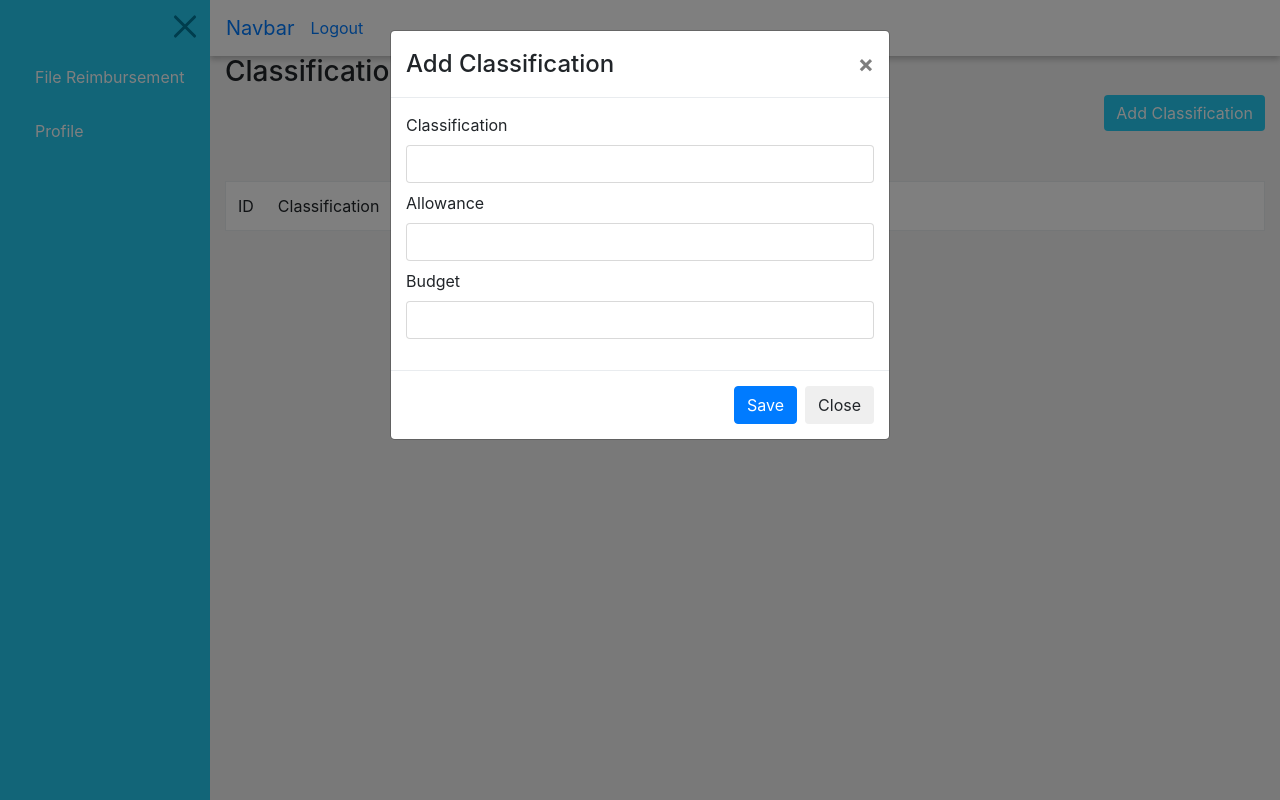
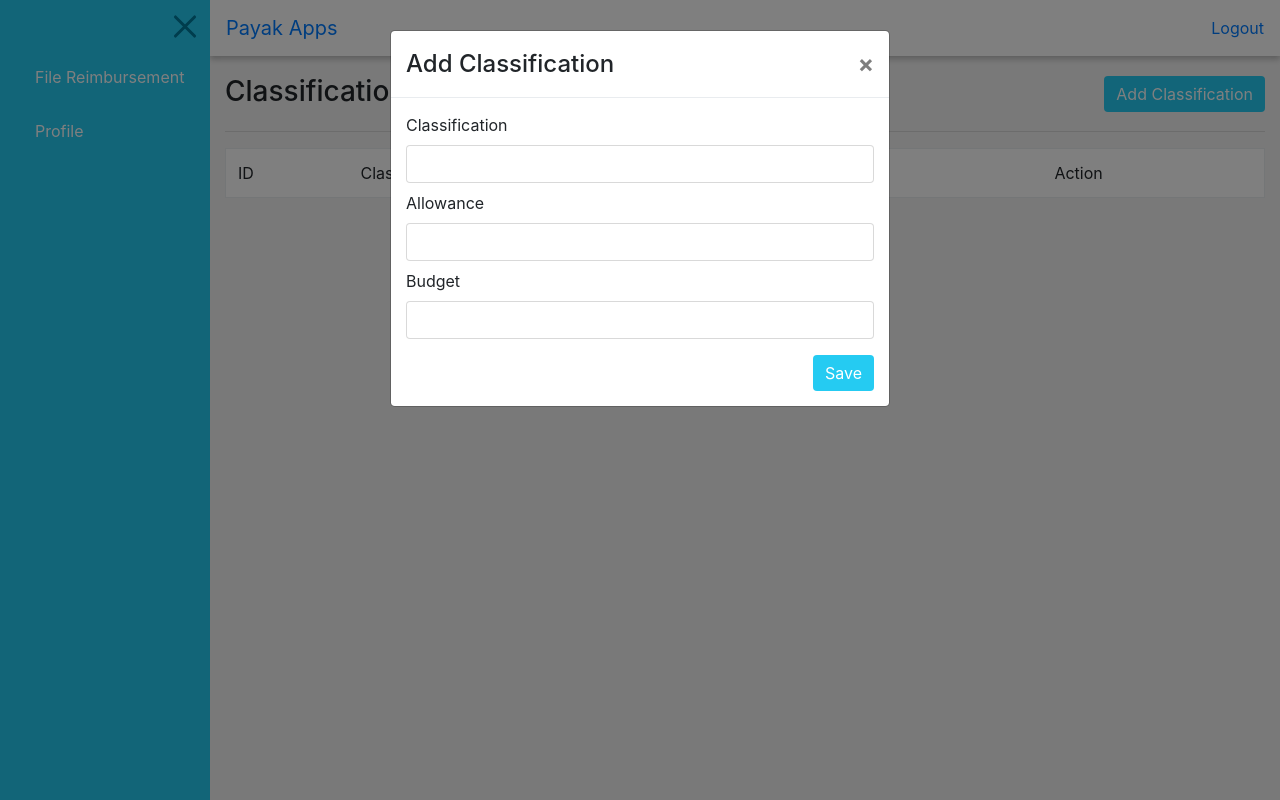
Before and after one commit to Jcarnecer/expense, a CodeIgniter app: page /expense/index.php/expense/classification in a window 1280 px wide, after a click on "Add Classification". Run offline with CodeIgniter, Linux system fonts and the light colour scheme; the visitor is signed in with stand-in values (Sample User, id 1); data comes from the database, SQL or seed files in the repository; lists and menus that the app fills with data are empty; style sheets or scripts are compiled from the project's sources; some libraries are stand-ins or nearby versions.

Commit message:
Edited UI

```diff
--- a/application/controllers/Expense.php
+++ b/application/controllers/Expense.php
@@ -55,7 +55,7 @@ class Expense extends MY_Controller {
                 <td><?= $row->classification ?></td>
                 <td><?= $row->allowance_per_user ?></td>
                 <td>
-                    <button type="button" class="btn btn-primary edit_classification" data-toggle="modal" data-budget="<?= $row->budget ?>" data-id="<?= secret_url('encrypt',$row->id) ?>" data-classification="<?= $row->classification ?>" data-allowance="<?= $row->allowance_per_user ?>"  data-target="#edit_modal">Edit</button>
+                    <button type="button" class="btn btn-primary edit_classification custom-button" data-toggle="modal" data-budget="<?= $row->budget ?>" data-id="<?= secret_url('encrypt',$row->id) ?>" data-classification="<?= $row->classification ?>" data-allowance="<?= $row->allowance_per_user ?>"  data-target="#edit_modal">Edit</button>
                     <button type="button" class="btn btn-secondary reset_allowance" data-toggle="modal" data-budget="<?= $row->budget ?>" data-id="<?= secret_url('encrypt',$row->id) ?>" data-classification="<?= $row->classification ?>" data-allowance="<?= $row->allowance_per_user ?>"  data-target="#reset-allowance-modal">Reset Allowance</button>
                 </td>
             </tr>
--- a/application/views/expense/classification.php
+++ b/application/views/expense/classification.php
@@ -1,8 +1,9 @@
 <div class="container">
-    <h3>Classification</h3>
-    <div class="table-responsive">
+    <h3 class="title">Classification</h3>
     <button type="button" class="btn btn-info custom-button float-right" data-toggle="modal" data-target="#add_modal">Add Classification</button>
-        <table class="table table-bordered exp-tbl" id="exptbl">
+    <hr>
+    <!-- <div class="table-responsive"> -->
+        <table class="table table-bordered exp-tbl table-responsive" id="exptbl">
             <thead>
                 <tr>
                     <th>ID</th>
@@ -16,7 +17,7 @@
 
             </tbody>
         </table>
-    </div>
+    <!-- </div> -->
 </div>
 
 <?php $this->load->view('expense/partials/add_classification_modal') ?>
--- a/application/views/expense/partials/add_classification_modal.php
+++ b/application/views/expense/partials/add_classification_modal.php
@@ -20,12 +20,12 @@
 						<input class="form-control" id="a-b" type="text" name="budget">
 						<h5 class="text-danger" id="b-error"></h5>
 					</div>
+				</form>
+				<button type="submit" class="btn btn-primary custom-button float-right">Save</button>
 			</div>
-			<div class="modal-footer">
-				<button type="submit" class="btn btn-primary">Save</button>
-			</form>
-				<button type="button" class="btn btn-default" data-dismiss="modal">Close</button>
-			</div>
+			<!-- <div class="modal-footer">
+
+			</div> -->
 		</div>
   </div>
 </div>
--- a/application/views/expense/partials/edit_classification_modal.php
+++ b/application/views/expense/partials/edit_classification_modal.php
@@ -17,11 +17,8 @@
                         <label>Budget</label>
 						<input class="form-control" type="text" id="budget" name="budget">
 					</div>
-			</div>
-			<div class="modal-footer">
-				<button type="submit" class="btn btn-primary">Save</button>
-			</form>
-				<button type="button" class="btn btn-default" data-dismiss="modal">Close</button>
+				</form>
+				<button type="submit" class="btn custom-button float-right">Save</button>
 			</div>
 		</div>
   </div>
--- a/application/views/expense/partials/reset_allowance.php
+++ b/application/views/expense/partials/reset_allowance.php
@@ -17,9 +17,9 @@
                     <input type="hidden" id="r-id" name="id">
                     <input type="hidden" id="r-allowance" name="allowance">
                     <input type="hidden" id="r-classification" name="classification">
-				    <button type="submit" class="btn btn-primary">Yes</button>
-                </form>
+				</form>
 				<button type="button" class="btn btn-default" data-dismiss="modal">No</button>
+				<button type="submit" class="btn custom-button">Yes</button>
 			</div>
 		</div>
   </div>
--- a/application/views/expense/partials/view_reimburse_modal.php
+++ b/application/views/expense/partials/view_reimburse_modal.php
@@ -4,8 +4,8 @@
     <!-- Modal content-->
     	<div class="modal-content">
 			<div class="modal-header">
+				<h4 class="modal-title">Reimbursement Details</h4>
 				<button type="button" class="close" data-dismiss="modal">&times;</button>
-				<h4 class="modal-title">Reimbursement Details</h4>
 			</div>
 			<div class="modal-body">
 
@@ -14,9 +14,9 @@
 				<img id="receipt-img" height="250px" width="100%">
 
 			</div>
-			<div class="modal-footer">
+			<!-- <div class="modal-footer">
 				<button type="button" class="btn btn-default" data-dismiss="modal">Close</button>
-			</div>
+			</div> -->
 		</div>
   </div>
 </div>
--- a/application/views/expense/reimbursement.php
+++ b/application/views/expense/reimbursement.php
@@ -1,6 +1,7 @@
 
 		<div class="container">
         <h3>Reimbursement</h3>
+        <hr>
         <div class="table-responsive">
             <table class="table table-bordered exp-tbl" id="exptbl">
                 <thead>
--- a/application/views/include/sidebar.php
+++ b/application/views/include/sidebar.php
@@ -7,7 +7,7 @@
 
 	<ul class="sidebar-menu">
 		<?php if($this->user->info('pos_id')==3){ //human resource (tentative way)?>
-			<li class="sub-menu">
+			<!-- <li class="sub-menu">
 				<a data-toggle="collapse" href="#expense-sub" aria-expanded="false" aria-controls="expense-sub" >
 					<i class="fa fa-desktop"></i>
 					<span>Expense</span>
@@ -17,11 +17,10 @@
 						<li><a  href="classification">Classification</a></li>
 
 				</ul>
-			</li>
+			</li> -->
+			<li><a  href="reimbursement">Reimbursement</a></li>
+			<li><a  href="classification">Classification</a></li>
 		<?php } ?>
-		<li><a  href="request">File Reimbursement</a></li>
-		<li><a  href="profile">Profile</a></li>
-		<!-- <li><a href="allowance">My Allowances</a></li> -->
 		<?php if($this->user->info('pos_id')==3){  //tentative ?>
 			<li class="sub-menu">
 				<a href="users" >
@@ -30,6 +29,9 @@
 				</a>
 			</li>
 		<?php } ?>
+		<li><a  href="request">File Reimbursement</a></li>
+		<li><a  href="profile">Profile</a></li>
+		<!-- <li><a href="allowance">My Allowances</a></li> -->
 
 	</ul>
 	<!-- sidebar menu end-->
--- a/application/views/include/topbar.php
+++ b/application/views/include/topbar.php
@@ -6,7 +6,7 @@
 				<span></span>
 				<span></span>
 			</div>
-			<a class="navbar-brand" href="#">Navbar</a>
+			<a class="navbar-brand mr-auto" href="#">Payak Apps</a>
 			<a class="navbar-text" href="login/logout">Logout</a>
 		</nav>
 	</div>
--- a/application/views/profile/partials/edit_profile.php
+++ b/application/views/profile/partials/edit_profile.php
@@ -17,7 +17,7 @@
             <div class="text-danger" id="error-message-picture"></div>
             <label>Select Profile Picture</label>
             <input type="file" id="profile_pic" class="form-control" name="profile_pic">
-            <button type="submit" class="btn btn-default">Submit</button>
+            <!-- <button type="submit" class="btn btn-default">Submit</button> -->
         </form>
 
         <form id="change-profile-form" method="post">
--- a/application/views/users/index.php
+++ b/application/views/users/index.php
@@ -1,8 +1,10 @@
 <?php $classification = $this->Crud_model->fetch('classification') ?>
     <div class="container-fluid">
-        <h3>Add Users</h3>
+        <h3 class="title">Add Users</h3>
         <!-- <div class=""> -->
         <button type="button" class="btn btn-info custom-button float-right" data-toggle="modal" data-target="#add-users-modal">Add Users</button>
+        <hr>
+
             <table class="table table-bordered exp-tbl" id="exptbl">
                 <thead>
                     <tr>
--- a/assets/css/styles.css
+++ b/assets/css/styles.css
@@ -1,3 +1,6 @@
+html, body {
+  width: 100%; }
+
 body {
   background-color: #f2f2f2; }
 
@@ -8,7 +11,8 @@ body {
 .navbar-custom {
   background-color: #ffffff;
   box-shadow: 0 3px 6px rgba(0, 0, 0, 0.1), 0 3px 6px rgba(0, 0, 0, 0.15);
-  justify-content: left; }
+  justify-content: left;
+  margin-bottom: 20px; }
 
 #sidebar {
   width: 210px;
@@ -40,6 +44,9 @@ body {
 
 .hidden-toggle {
   display: none; }
+
+.title {
+  display: inline-block; }
 
 .main-content, .reverse-animation {
   margin-left: 210px;
@@ -109,18 +116,25 @@ body {
   -webkit-transform: rotate(-45deg);
   transform: rotate(-45deg); }
 
+.bottom-margin {
+  margin-bottom: 50px; }
+
+.btn {
+  border: none; }
+
 .custom-button {
   background-color: #25CBF2;
   border: none;
-  color: #ffffff;
-  margin-bottom: 50px; }
+  color: #ffffff; }
   .custom-button:hover {
     background-color: #15BBE8; }
 
-.table {
-  background: #ffffff;
+.custom-responsive {
   display: block;
   overflow: auto; }
+
+.table {
+  background: #ffffff; }
   .table thead tr th {
     border: none; }
 
@@ -143,6 +157,5 @@ body {
   .dataTables_wrapper .dataTables_paginate a.paginate_button:focus {
     outline: none; }
   .dataTables_wrapper .dataTables_paginate a#exptbl_next:hover, .dataTables_wrapper .dataTables_paginate a#exptbl_previous:hover {
-    background: #15BBE8;
-    border: 1px solid #15BBE8;
-    color: #ffffff !important; }
+    color: #15BBE8 !important;
+    cursor: pointer; }
--- a/assets/scss/styles.scss
+++ b/assets/scss/styles.scss
@@ -1,4 +1,8 @@
 @import 'custom-variables';
+
+html, body {
+    width: 100%;
+}
 
 body {
     background-color: $lightest-gray;
@@ -13,6 +17,7 @@ body {
     background-color: $white;
     box-shadow: 0 3px 6px rgba(0,0,0,0.10), 0 3px 6px rgba(0,0,0,0.15);
     justify-content: left;
+    margin-bottom: 20px;
 }
 
 #sidebar {
@@ -61,6 +66,10 @@ body {
 
 .hidden-toggle {
     display: none;
+}
+
+.title {
+    display: inline-block;
 }
 
 .main-content {
@@ -143,21 +152,31 @@ body {
     transform: rotate(-45deg);
 }
 
+.bottom-margin {
+    margin-bottom: 50px;
+}
+
+.btn {
+    border: none;
+}
+
 .custom-button {
     background-color: $primary-color;
     border: none;
     color: $white;
-    margin-bottom: 50px;
 
     &:hover {
         background-color: $secondary-color;
     }
 }
 
+.custom-responsive {
+    display: block;
+    overflow: auto;
+}
+
 .table {
     background: $white;
-    display: block;
-    overflow: auto;
     thead {
         tr {
             th {
@@ -204,9 +223,11 @@ body {
 
             &#exptbl_next, &#exptbl_previous {
                 &:hover {
-                    background: $secondary-color;
-                    border: 1px solid $secondary-color;
-                    color: $white !important;
+                    // background: $secondary-color;
+                    // border: 1px solid $secondary-color;
+                    color: $secondary-color !important;
+                    cursor: pointer;
+                    // font-weight: bold;
                 }
             }
         }
```
Also changed, not shown: application/views/dashboard/index.php (+10 -7 lines), application/views/expense/partials/request_modal.php (+3 -6 lines), application/views/expense/request.php (+5 -4 lines), application/views/profile/index.php (+20 -7 lines), application/views/users/info.php (+30 -16 lines), application/views/users/partials/add_user_modal.php (+4 -9 lines).
